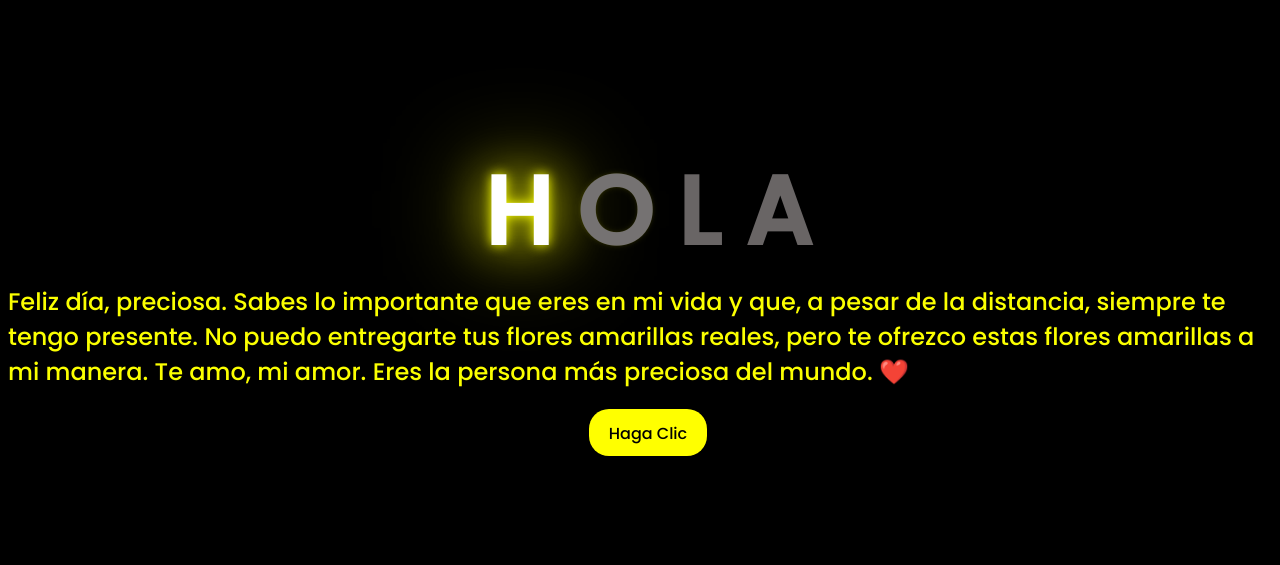
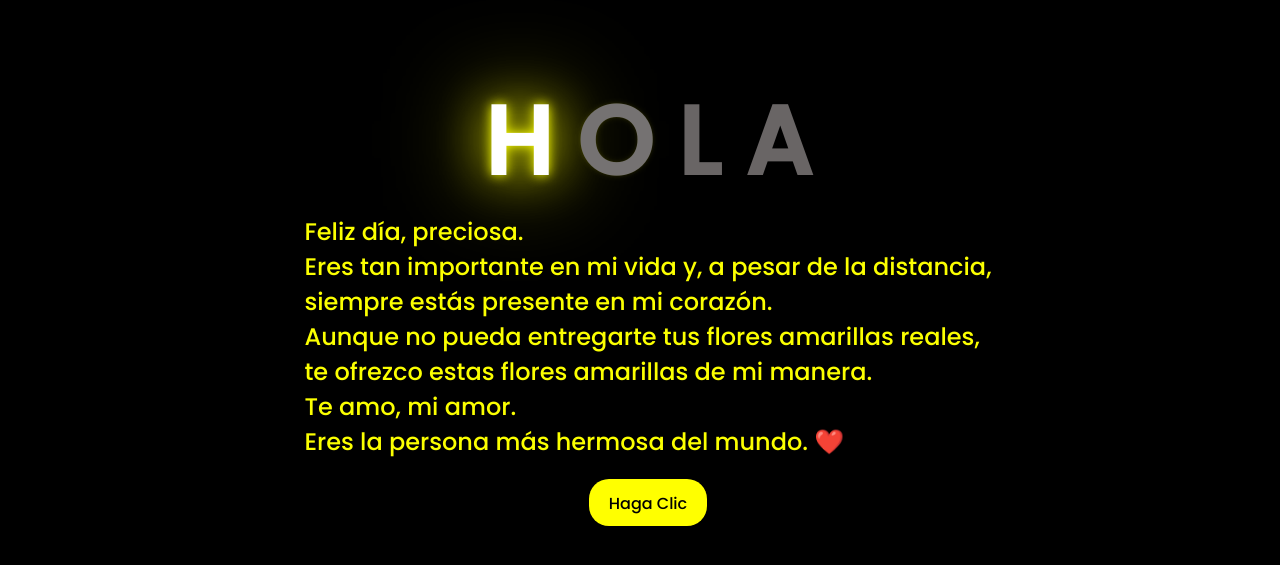
Before and after one commit to OscarSar30/flores, a plain HTML site: page index.html in a window 1280 px wide. Shown: the part 111-676 px from the top of the page. Drawn offline with Linux system fonts and the light colour scheme.

Commit message:
Update index.html

```diff
--- a/index.html
+++ b/index.html
@@ -25,7 +25,15 @@
         <span></span>
     </div>
     <div class="description">
-        <span>Feliz día, preciosa. Sabes lo importante que eres en mi vida y que, a pesar de la distancia, siempre te tengo presente. No puedo entregarte tus flores amarillas reales, pero te ofrezco estas flores amarillas a mi manera. Te amo, mi amor. Eres la persona más preciosa del mundo. ❤️</span>
+        <span>
+            Feliz día, preciosa.<br>
+            Eres tan importante en mi vida y, a pesar de la distancia,<br>
+            siempre estás presente en mi corazón.<br>
+            Aunque no pueda entregarte tus flores amarillas reales,<br>
+            te ofrezco estas flores amarillas de mi manera.<br>
+            Te amo, mi amor.<br>
+            Eres la persona más hermosa del mundo. ❤️
+        </span>
     </div>
     <div class="button">
         <button>
```
